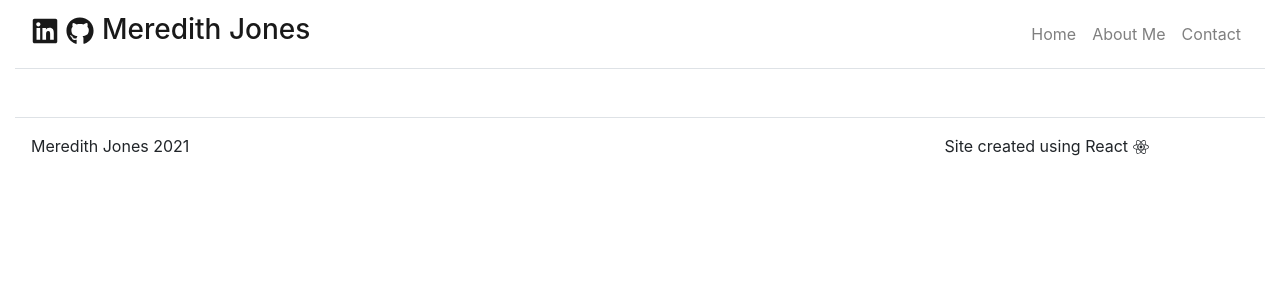
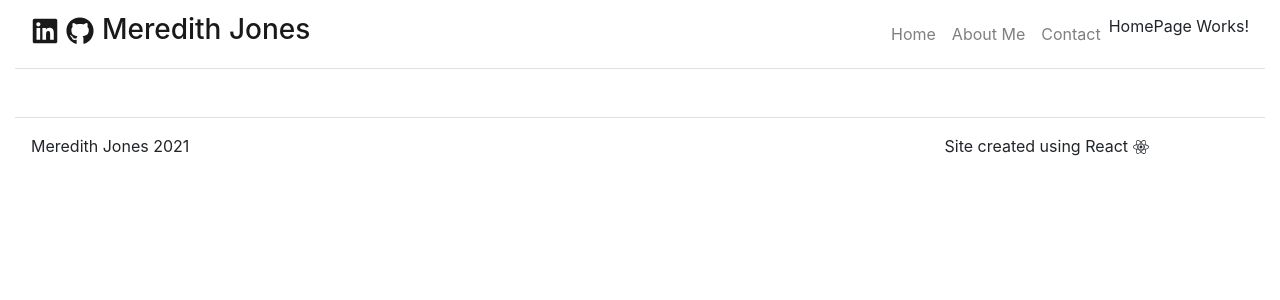
Before and after one commit to meredithajones/2021-Portfolio, a React (Create React App) app: page / in a window 1280 px wide. Shown: the top 300 px of the page. Built offline with nearby package versions, Linux system fonts and the light colour scheme.

Commit message:
Set up path to homepage

```diff
--- a/src/App.js
+++ b/src/App.js
@@ -6,7 +6,9 @@ import Nav from 'react-bootstrap/Nav';
 import './App.css';
 import { FaGithub, FaLinkedin } from 'react-icons/fa';
 
+//Internal imports
 import Footer from './Components/Footer'
+import HomePage from './Pages/HomePage'
 
 
 class App extends React.Component {
@@ -48,6 +50,7 @@ class App extends React.Component {
       <Link className="nav-link" to="/">About Me</Link>
       <Link className="nav-link" to="/">Contact</Link>
 
+        <Route path="/" exact render= {() => <HomePage title= {this.state.home.title} />} />
       </Nav>
       </Navbar.Collapse>
       </Navbar>
```
Also changed, not shown: src/Pages/HomePage.js (renamed from Pages/HomePage.js).
